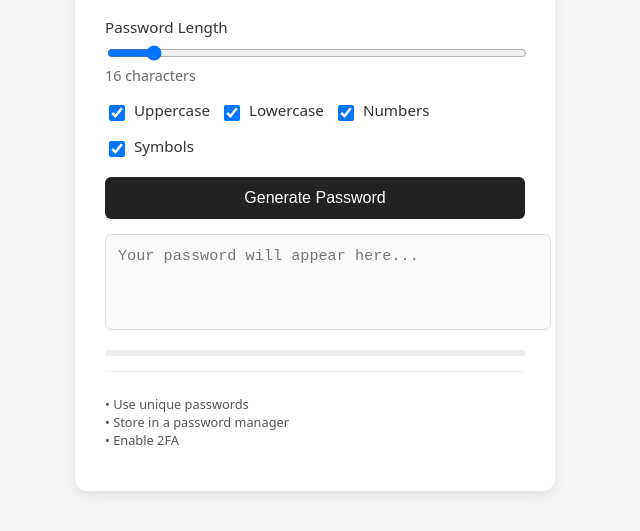
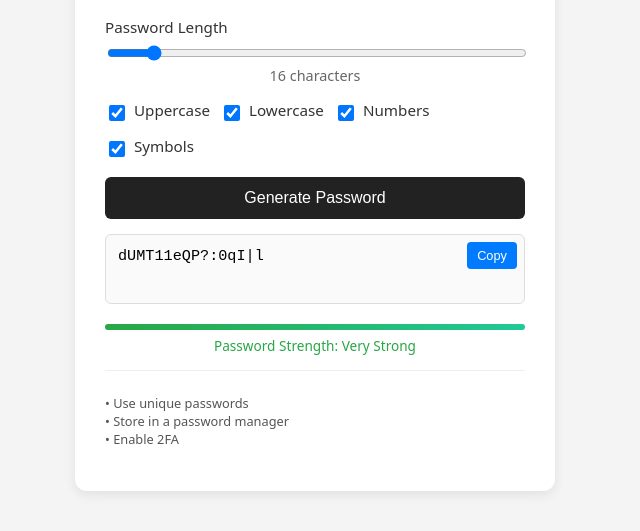
Before and after one commit to English-Garfield/passwordGenerator, a plain HTML site: page index.html in a window 1280 px wide. Shown: the part 225-756 px from the top of the page, without its empty margins (325-965 px from the left). Drawn offline with Linux system fonts and the light colour scheme.

Commit message:
few fixes

```diff
--- a/index.html
+++ b/index.html
@@ -48,7 +48,7 @@
     }
 
     .length-display {
-        text-algin: center;
+        text-align: center;
         font-size: 0.9rem;
         color: #666;
     }
@@ -105,6 +105,7 @@
         background: #fafafa;
         resize: none;
         min-height: 70px;
+        box-sizing: border-box;
     }
 
     .copy-btn {
@@ -156,7 +157,7 @@
 </head>
 <body>
     <div class="container">
-        <h1> Password Generator</h1>
+        <h1>Password Generator</h1>
 
         <div class="form-group">
             <label for="length">Password Length</label>
@@ -172,7 +173,6 @@
         </div>
 
         <button class="generate-btn" onclick="generatePassword()">Generate Password</button>
-
 
         <div class="password-output">
           <textarea class="password-field" id="passwordField" readonly placeholder="Your password will appear here..."></textarea>
@@ -203,9 +203,14 @@
             document.getElementById('lengthDisplay').textContent = this.value + ' characters';
         });
 
+        // get random char from charset
+        function getRandomChar(charSet) {
+            return getSecureRandomChar(charSet);
+        }
+
         // password generation
         function generatePassword() {
-            const length = parseInt(document.getElementbyId('length').value);
+            const length = parseInt(document.getElementById('length').value);
             const useUppercase = document.getElementById('uppercase').checked;
             const useLowercase = document.getElementById('lowercase').checked;
             const useNumbers = document.getElementById('numbers').checked;
@@ -220,7 +225,6 @@
             // build char set
             let charPool = '';
             let requiredChars = [];
-
 
             if (useUppercase) {
                 charPool += charSets.uppercase;
@@ -247,7 +251,7 @@
 
             // fill w/ rdm
             for (let i = password.length; i < length; i++) {
-                password += getSecureRandomChar(charPool)
+                password += getSecureRandomChar(charPool);
             }
 
             // shuffle pw
@@ -258,7 +262,7 @@
             document.getElementById('copyBtn').style.display = 'block';
 
             // calc + display strength
-            updatePasswordStrength(password)
+            updatePasswordStrength(password);
         }
 
         // get sec rdm char
@@ -274,10 +278,10 @@
             return charSet[randomValue % charSet.length];
         }
 
-        // shffle str
+        // shuffle str
         function shuffleString(str) {
             const arr = str.split('');
-            for (let i = arr.length - 1; 1 > 0; i--) {
+            for (let i = arr.length - 1; i > 0; i--) {
                 const j = Math.floor(crypto.getRandomValues(new Uint32Array(1))[0] / 0x100000000 * (i + 1));
                 [arr[i], arr[j]] = [arr[j], arr[i]];
             }
@@ -290,12 +294,13 @@
             try {
                 await navigator.clipboard.writeText(passwordField.value);
                 const copyBtn = document.getElementById('copyBtn');
+                const originalText = copyBtn.textContent;
                 copyBtn.textContent = 'Copied!';
                 copyBtn.style.background = '#28a745';
 
                 setTimeout(() => {
-                    copyBtn.textContent = origionalText;
-                    copyBtn.style.background = '#28a745';
+                    copyBtn.textContent = originalText;
+                    copyBtn.style.background = '#007bff';
                 }, 2000);
             } catch (err) {
                 // fallback for old browsers
@@ -355,12 +360,12 @@
                 strengthFill.style.width = '20%';
                 strengthText.style.color = '#dc3545';
             }
-            strengthText.textContent = `Password Strength ${feedback}`;
+            strengthText.textContent = `Password Strength: ${feedback}`;
         }
 
         window.addEventListener('load', function() {
             generatePassword();
-        }); </script>
-
+        });
+    </script>
 </body>
 </html>
```
